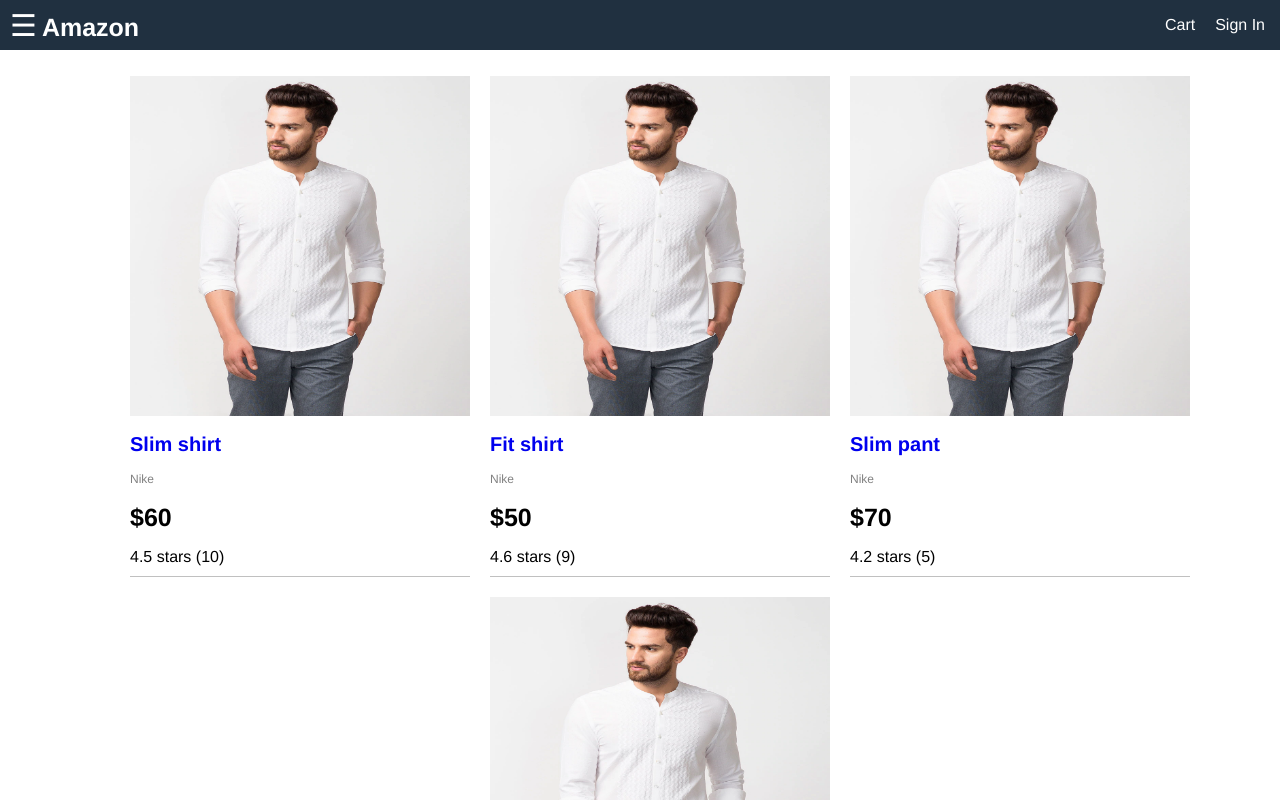
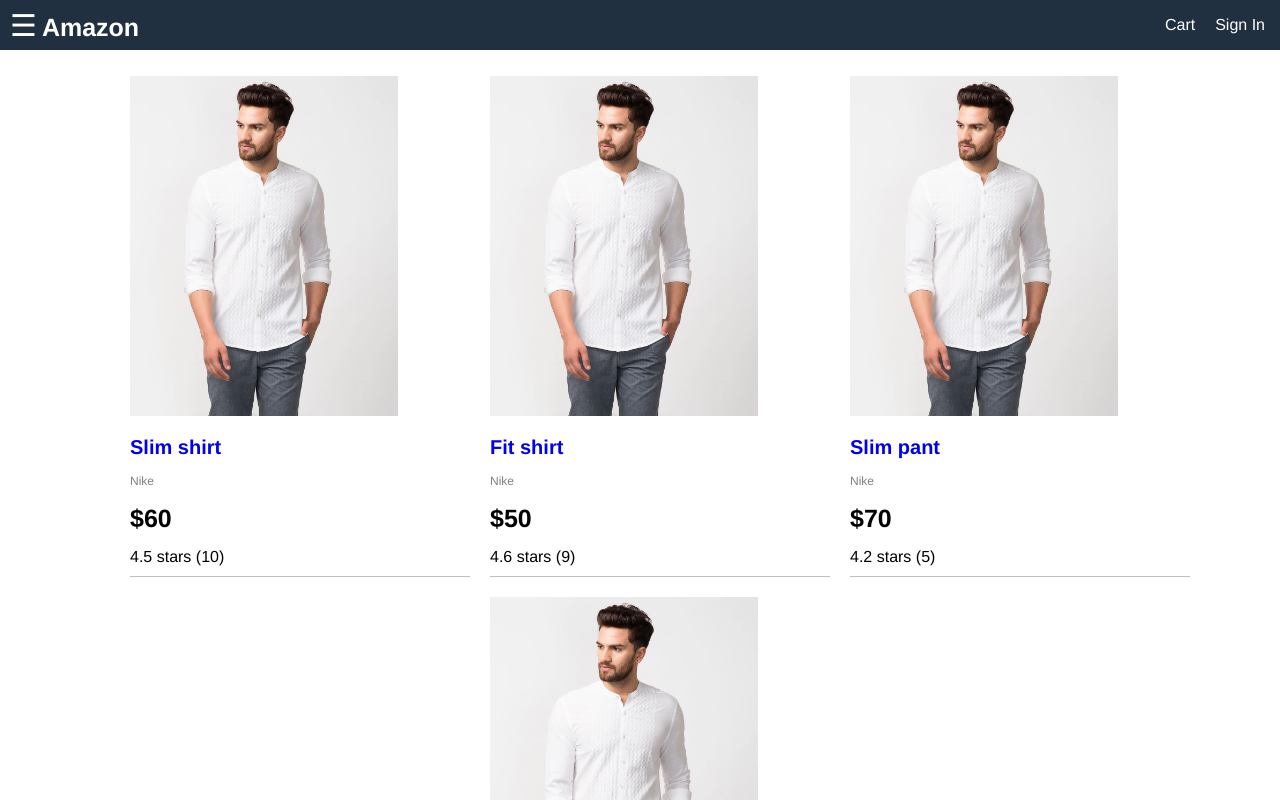
Before and after one commit to omgitsfaraaz/amazon, a React (Create React App) app in the folder frontend/: page / in a window 1280 px wide. Shown: the top 800 px of the page. Built offline with nearby package versions, Linux system fonts and the light colour scheme.

Commit message:
made each product image linkable

```diff
--- a/frontend/src/Screens/HomeScreen.js
+++ b/frontend/src/Screens/HomeScreen.js
@@ -9,7 +9,9 @@ function HomeScreen(props) {
                 data.products.map(product =>
                     <li>
                         <div className="product">
+                        <Link to={'/product/' + product._id}>
                             <img className="product-image" src={product.image} alt="product"/>
+                        </Link>
                             <div className="product-name">
                                 <Link to={'/product/' + product._id}>{product.name}</Link>
                             </div>
```
Also changed, not shown: 1 other file (tests, documents, lock files or other folders).
